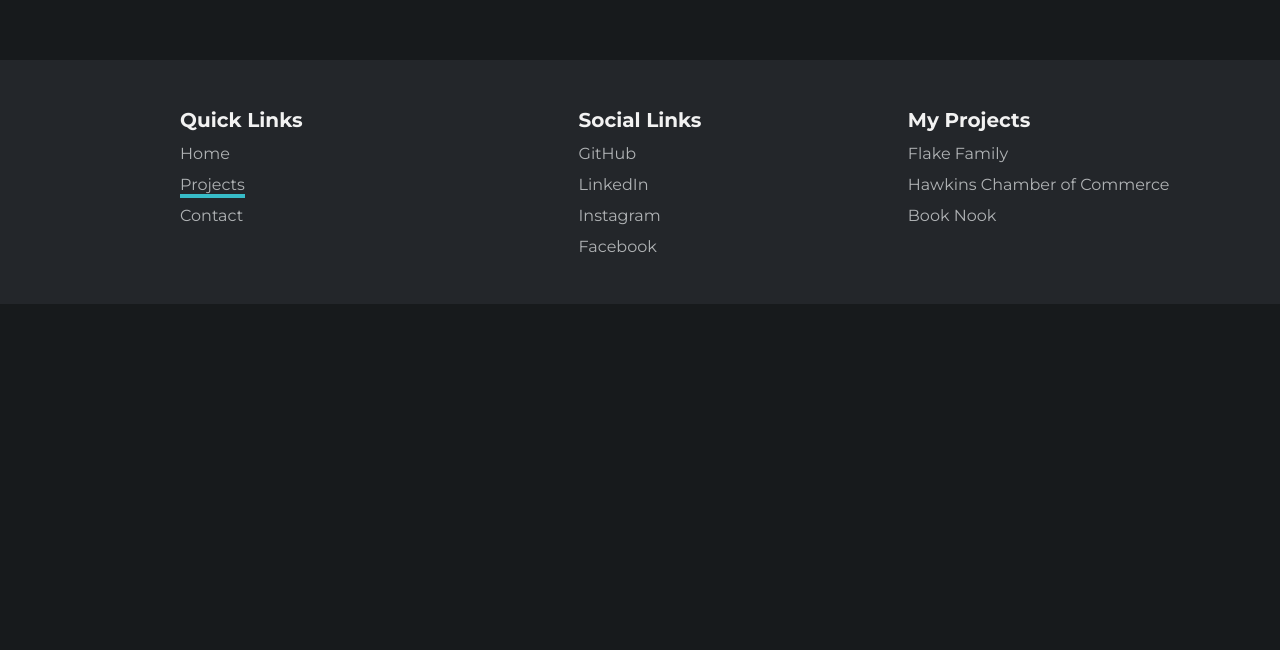
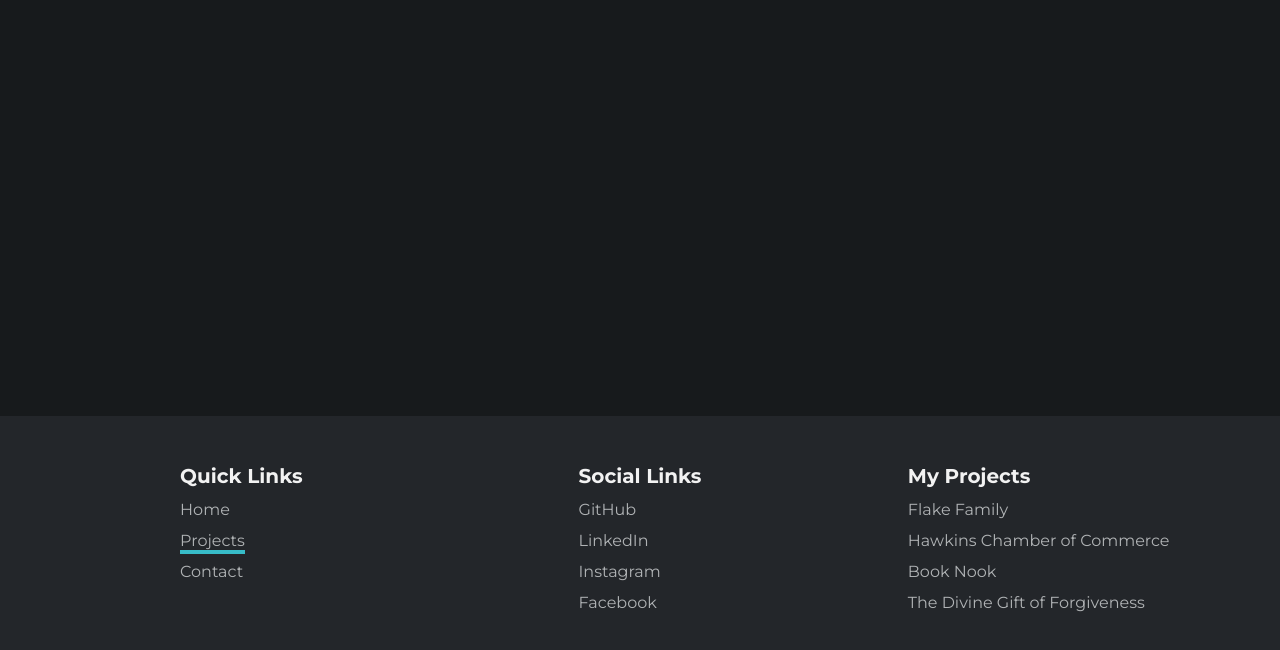
Before and after one commit to dentonflake/dentonflake, a Next.js app: page /projects in a window 1280 px wide. Shown: the part 612-1262 px from the top of the page. Before the commit the page ends 916 px from the top, so only its background shows below. Built offline with nearby package versions, Linux system fonts and the light colour scheme.

Commit message:
Added the divine gift of forgiveness

```diff
--- a/src/components/Footer.tsx
+++ b/src/components/Footer.tsx
@@ -29,6 +29,7 @@ const lists = [
       { name: 'Flake Family', href: 'https://dentonflake.github.io/wdd231/final/' },
       { name: 'Hawkins Chamber of Commerce', href: 'https://dentonflake.github.io/wdd231/chamber/' },
       { name: 'Book Nook', href: 'https://dentonflake.github.io/book-nook/' },
+      { name: 'The Divine Gift of Forgiveness', href: 'https://school.dentonflake.com/institute' },
     ]
   }
 ]
--- a/src/components/Projects.tsx
+++ b/src/components/Projects.tsx
@@ -31,6 +31,16 @@ const websites = [
       height: 1562
     },
     link: 'https://dentonflake.github.io/book-nook'
+  },
+  {
+    title: 'The Divine Gift of Forgiveness',
+    description: 'This website that features the The Divine Gift of Forgiveness.',
+    thumbnail: {
+      url: '/images/divine-gift-of-forgiveness.png',
+      width: 3018,
+      height: 1562
+    },
+    link: 'https://school.dentonflake.com/institute'
   }
 ]
 
```
Also changed, not shown: public/images/divine-gift-of-forgiveness.png (added).
